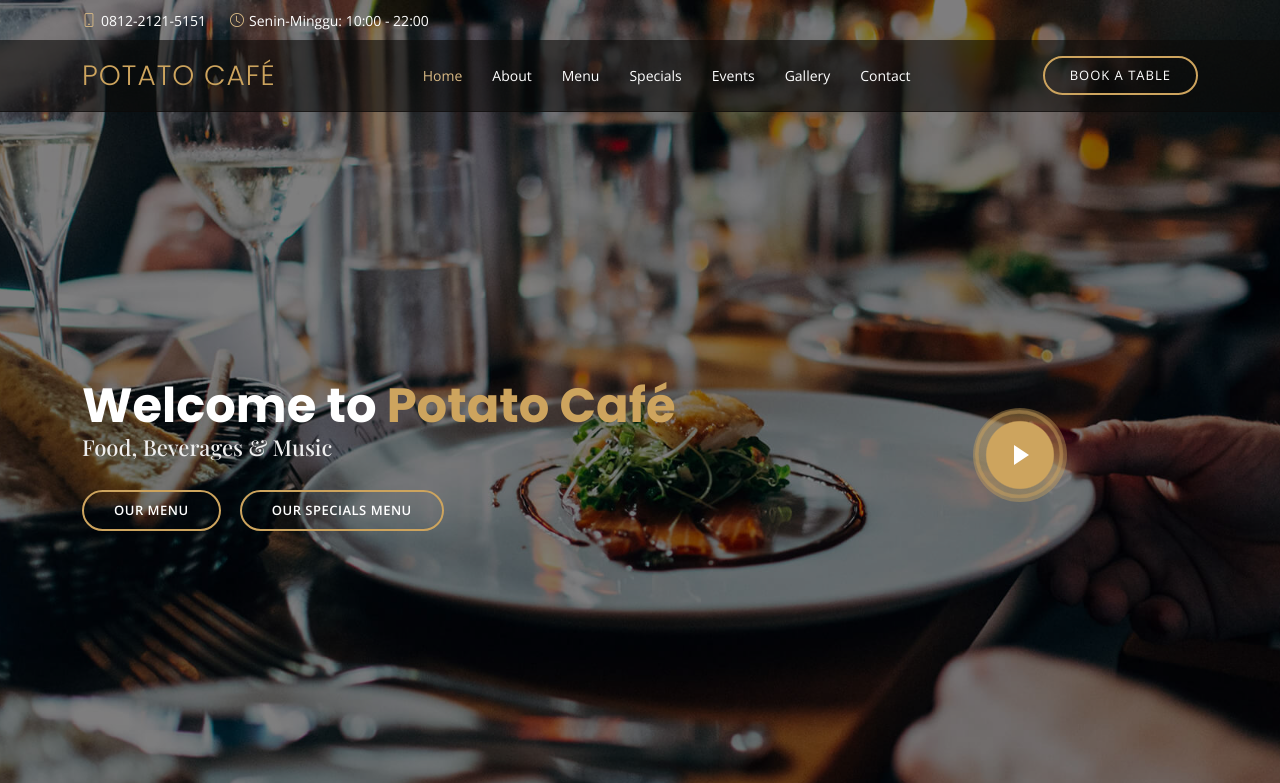
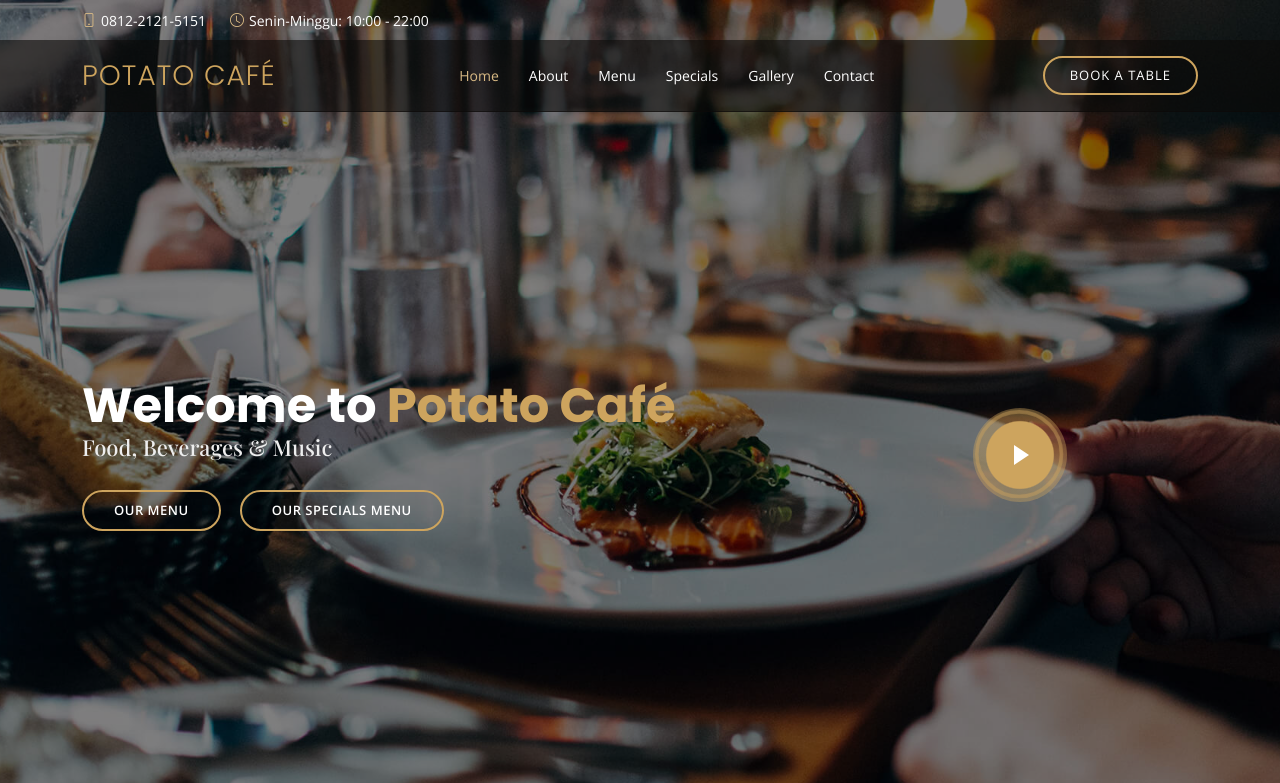
Before and after one commit to potato-cafe/potato-cafe.github.io, a plain HTML site: page index.html in a window 1280 px wide. Shown: the top 783 px of the page. Drawn offline with nearby package versions, Linux system fonts and the light colour scheme; a web font is replaced by a local one.

Commit message:
update header, remove events

```diff
--- a/index.html
+++ b/index.html
@@ -68,7 +68,6 @@
           <li><a class="nav-link scrollto" href="#about">About</a></li>
           <li><a class="nav-link scrollto" href="#menu">Menu</a></li>
           <li><a class="nav-link scrollto" href="#specials">Specials</a></li>
-          <li><a class="nav-link scrollto" href="#events">Events</a></li>
           <li><a class="nav-link scrollto" href="#gallery">Gallery</a></li>
           <li><a class="nav-link scrollto" href="#contact">Contact</a></li>
         </ul>
```
